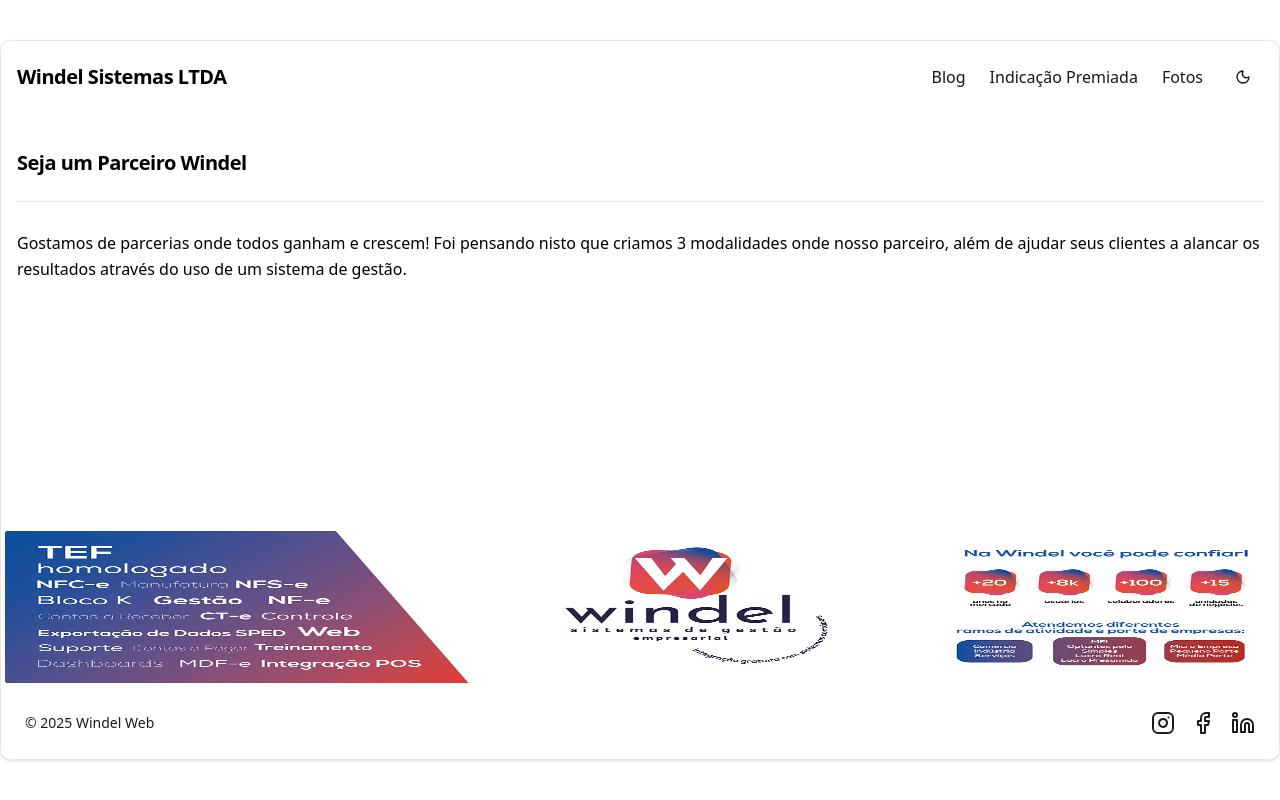
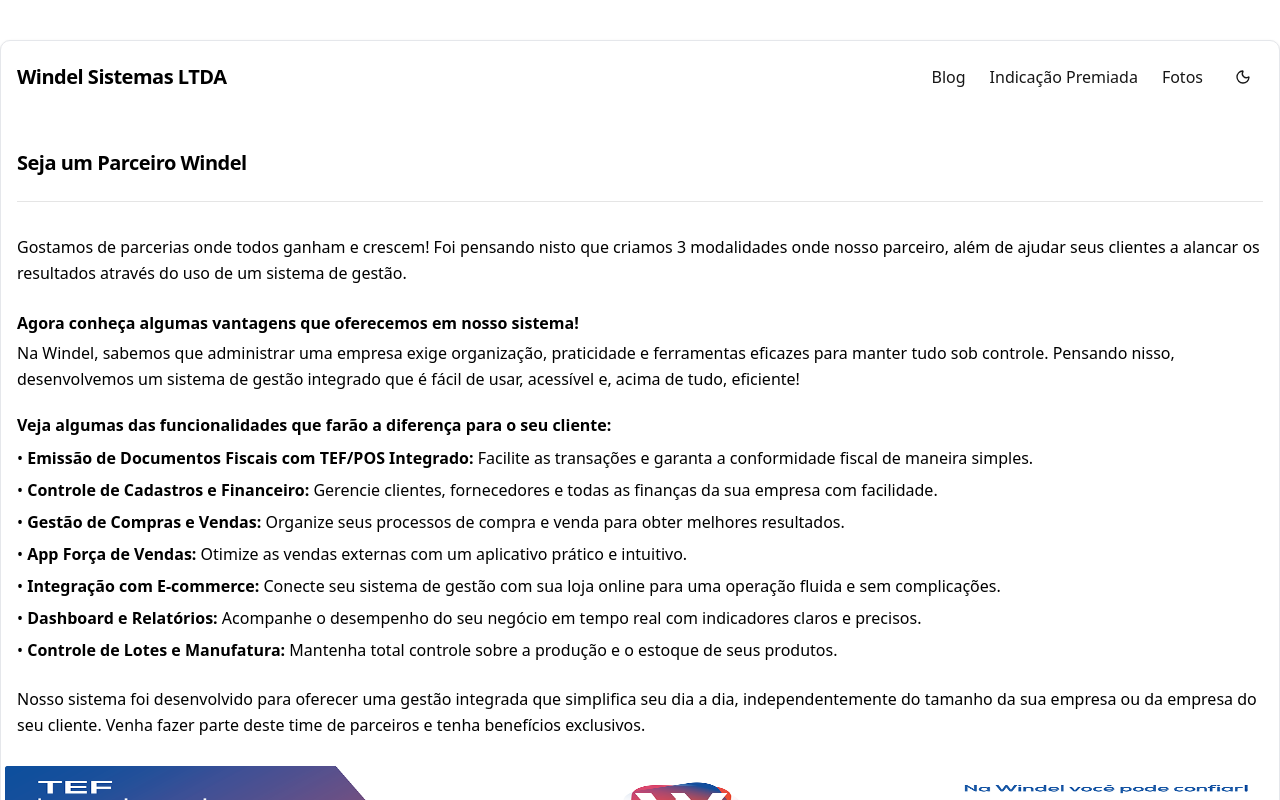
Before and after one commit to oZanella/landing, a Next.js app in the folder projectLanding/: page /pages/Indicacao in a window 1280 px wide. Shown: the top 800 px of the page. Built offline with nearby package versions, Linux system fonts and the light colour scheme.

Commit message:
Finalizada a página de indicação premiada, ficando pendente apenas a imagem no modo escuro

```diff
--- a/projectLanding/app/pages/Home/page.tsx
+++ b/projectLanding/app/pages/Home/page.tsx
@@ -39,7 +39,7 @@
                 <div className="flex flex-col gap-5">
                     <div className="flex flex-col-reverse items-center gap-2 md:flex-row md:items-start">
                         <div className="flex-1 min-w-0 flex flex-col text-start gap-3 mb-2 md:text-left">
-                            <CardTitle className="flex flex-col items-start mb-0 md:gap-2">
+                            <CardTitle className="flex flex-col md:items-start mb-0 justify-center items-center md:gap-2">
                                 Conheça a nossa história da Windel
                             </CardTitle>
                             <Separator className="my-4" />
@@ -63,7 +63,7 @@
                     <div className="flex flex-col text-start gap-2">
                         <p className="leading-relaxed break-words">
                             Desde sua abertura, a empresa vem aumentando sua equipe, que conta hoje com 13 unidades de negócios e mais de 100 profissionais atualizados constantemente na velocidade exigida pelo mercado, proporcionando a seus clientes, produtos e serviços com excelência e confiabilidade.                      </p>
-                        <p className="leading-relaxed break-words">
+                        <p className="leading-relaxed break-words font-bold">
                             Juntos somos mais fortes.
                         </p>
                     </div>
--- a/projectLanding/app/pages/Indicacao/page.tsx
+++ b/projectLanding/app/pages/Indicacao/page.tsx
@@ -2,7 +2,7 @@
 import { Avatar, AvatarFallback, AvatarImage } from "@/components/ui-padrao/avatar-padrao"
 import { Button } from "@/components/ui/button";
 import { ModeToggle } from "@/components/ui/themes-toggle";
-import { Facebook, Instagram, Linkedin } from "lucide-react";
+import { CornerDownRight, Facebook, Instagram, Linkedin } from "lucide-react";
 import Link from "next/link";
 import { Separator } from "@/components/ui/separator";
 
@@ -36,18 +36,56 @@
                 </CardAction>
             </CardHeader>
             <CardContent>
-                <div className="flex flex-col gap-5">
+                <div className="flex flex-col gap-2">
                     <div className="flex flex-col-reverse items-center gap-2 md:flex-row md:items-start">
                         <div className="flex-1 min-w-0 flex flex-col text-start gap-3 mb-2 md:text-left">
                             <CardTitle className="flex flex-col md:items-start mb-0 justify-center items-center md:gap-2">
                                 Seja um Parceiro Windel
                             </CardTitle>
                             <Separator className="my-4" />
-                            <p className="text-base leading-relaxed break-words">
-                                Gostamos de parcerias onde todos ganham e crescem! Foi pensando nisto que criamos 3 modalidades onde nosso parceiro, além de ajudar seus clientes a alancar os resultados através do uso de um sistema de gestão.
-                            </p>
                         </div>
                     </div>
+                    <p className="text-base leading-relaxed break-words">
+                        Gostamos de parcerias onde todos ganham e crescem! Foi pensando nisto que criamos 3 modalidades onde nosso parceiro, além de ajudar seus clientes a alancar os resultados através do uso de um sistema de gestão.
+                    </p>
+                    <div className="flex flex-col gap-1 mt-4">
+                        <p className="text-base leading-relaxed break-words font-bold">
+                            Agora conheça algumas vantagens que oferecemos em nosso sistema!
+                        </p>
+                        <p className="text-base leading-relaxed break-words">
+                            Na Windel, sabemos que administrar uma empresa exige organização, praticidade e ferramentas eficazes para manter tudo sob controle. Pensando nisso, desenvolvemos um sistema de gestão integrado que é fácil de usar, acessível e, acima de tudo, eficiente!
+                        </p>
+                        <p className="text-base leading-relaxed break-words mt-4 font-bold">
+                            Veja algumas das funcionalidades que farão a diferença para o seu cliente:
+                        </p>
+                    </div>
+
+                    <div className="flex flex-col gap-2">
+                        <p>
+                            • <strong>Emissão de Documentos Fiscais com TEF/POS Integrado:</strong> Facilite as transações e garanta a conformidade fiscal de maneira simples.
+                        </p>
+                        <p>
+                            • <strong>Controle de Cadastros e Financeiro:</strong> Gerencie clientes, fornecedores e todas as finanças da sua empresa com facilidade.
+                        </p>
+                        <p>
+                            • <strong>Gestão de Compras e Vendas:</strong> Organize seus processos de compra e venda para obter melhores resultados.
+                        </p>
+                        <p>
+                            • <strong>App Força de Vendas:</strong> Otimize as vendas externas com um aplicativo prático e intuitivo.
+                        </p>
+                        <p>
+                            • <strong>Integração com E-commerce:</strong> Conecte seu sistema de gestão com sua loja online para uma operação fluida e sem complicações.
+                        </p>
+                        <p>
+                            • <strong>Dashboard e Relatórios:</strong> Acompanhe o desempenho do seu negócio em tempo real com indicadores claros e precisos.
+                        </p>
+                        <p>
+                            • <strong>Controle de Lotes e Manufatura:</strong> Mantenha total controle sobre a produção e o estoque de seus produtos.
+                        </p>
+                    </div>
+                    <p className="text-base leading-relaxed break-words mt-4">
+                        Nosso sistema foi desenvolvido para oferecer uma gestão integrada que simplifica seu dia a dia, independentemente do tamanho da sua empresa ou da empresa do seu cliente. Venha fazer parte deste time de parceiros e tenha benefícios exclusivos.
+                    </p>
                 </div>
             </CardContent>
             <div className="">
```
